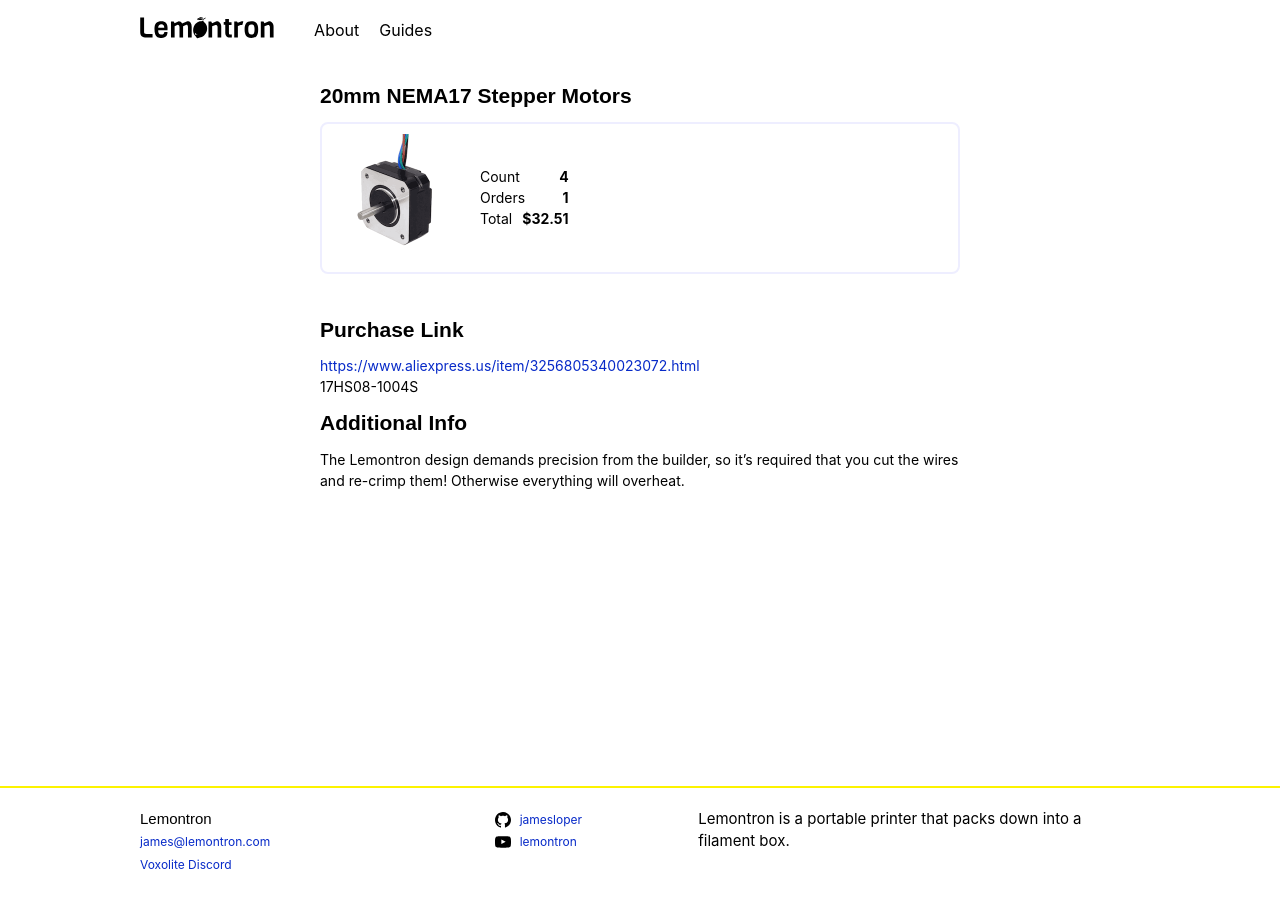
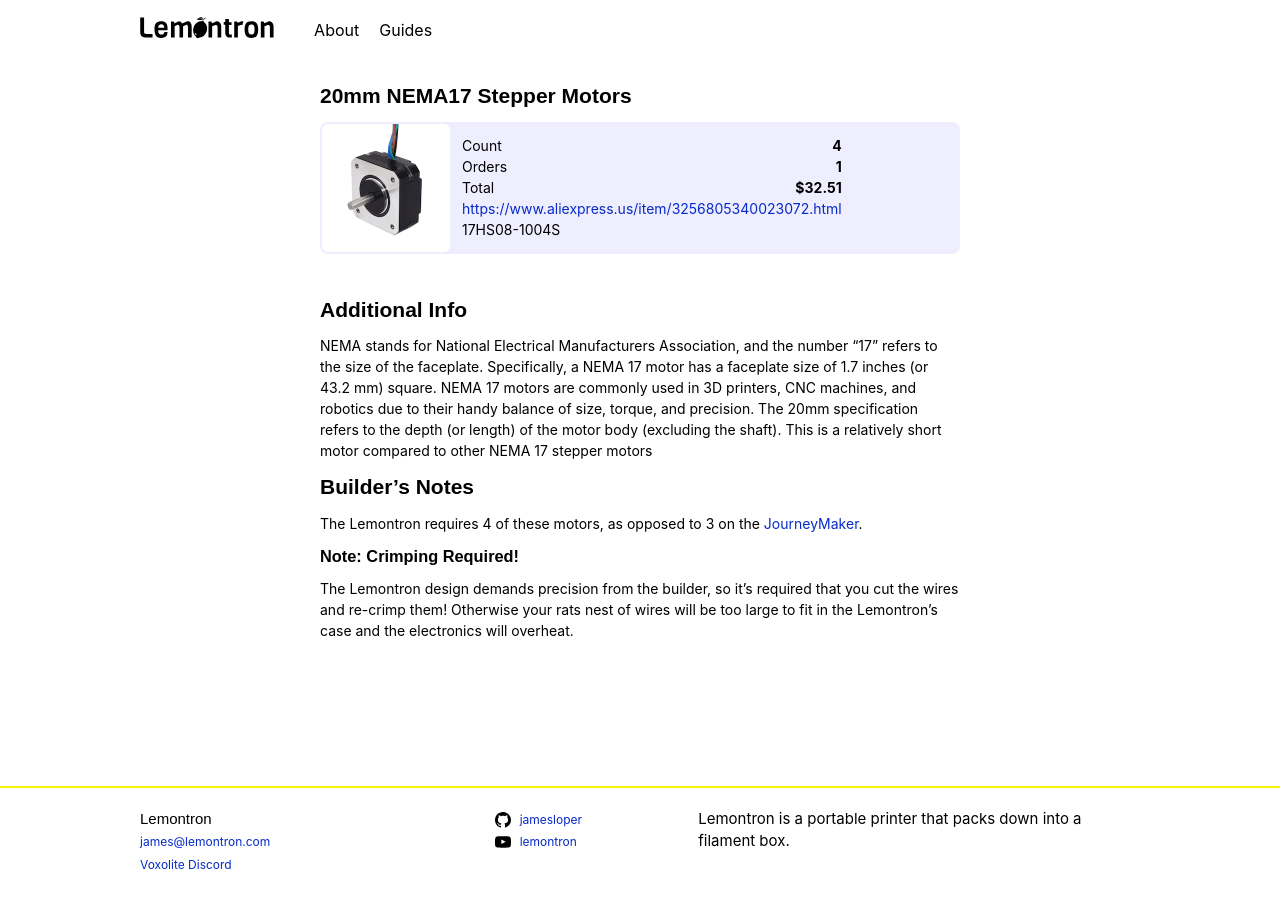
Before and after one commit to jamesloper/lemontron, a Jekyll site: the page built from _bom/stepper.md, in a window 1280 px wide. Built offline with Jekyll 4.4.1, drawn with Linux system fonts in a browser that asks for light colours; some web fonts are replaced.

Commit message:
new site

```diff
--- a/_bom/stepper.md
+++ b/_bom/stepper.md
@@ -8,5 +8,11 @@
 description: 17HS08-1004S
 new: No
 ---
+NEMA stands for National Electrical Manufacturers Association, and the number “17” refers to the size of the faceplate. Specifically, a NEMA 17 motor has a faceplate size of 1.7 inches (or 43.2 mm) square. NEMA 17 motors are commonly used in 3D printers, CNC machines, and robotics due to their handy balance of size, torque, and precision. The 20mm specification refers to the depth (or length) of the motor body (excluding the shaft). This is a relatively short motor compared to other NEMA 17 stepper motors
 
-The Lemontron design demands precision from the builder, so it's required that you cut the wires and re-crimp them! Otherwise everything will overheat.
+## Builder's Notes
+
+The Lemontron requires 4 of these motors, as opposed to 3 on the [JourneyMaker](https://github.com/mcfazio2001/JourneyMaker-Positron).
+
+### Note: Crimping Required!
+The Lemontron design demands precision from the builder, so it's required that you cut the wires and re-crimp them! Otherwise your rats nest of wires will be too large to fit in the Lemontron's case and the electronics will overheat.
--- a/_layouts/bom.html
+++ b/_layouts/bom.html
@@ -1,19 +1,19 @@
 ---
 layout: default
 ---
-<article class="post h-entry" itemscope itemtype="http://schema.org/BlogPosting">
+<article class="post bom" itemscope itemtype="http://schema.org/BlogPosting">
     <h1 itemprop="name headline">{{ page.title | escape }}</h1>
 
     <div class="bom-pill">
         <img
                 src="/assets/bom/{{page.slug}}.png"
-                alt="{{ page.title }}"
-                class="post-image"
+                alt="{{page.title}}"
+                class="bom-image"
                 itemprop="image"
                 height="128"
                 width="128"
         >
-        <div>
+        <div class="bom-stats">
             <dl>
                 <dt>Count</dt>
                 <dd>{{ page.qty }}</dd>
@@ -26,14 +26,13 @@
                 <dt>Total</dt>
                 <dd>${{ page.total }}</dd>
             </dl>
+            <a href="{{page.link}}" target="_blank">{{page.link}}</a>
+            <div>{{page.description}}</div>
         </div>
     </div>
 
     <div class="post-content e-content" itemprop="articleBody">
         <p>
-        <h2>Purchase Link</h2>
-        <a href="{{page.link}}" target="_blank">{{page.link}}</a>
-        <div>{{page.description}}</div>
         </p>
 
         <h2>Additional Info</h2>
--- a/styles.css
+++ b/styles.css
@@ -208,7 +208,9 @@
 .highlight .vi {color:#008080;}
 .highlight .il {color:#099;}
 
-.bom-pill {display:flex; gap:20px; padding:10px; border:2px solid #eef; border-radius:8px; margin-bottom:40px; align-items:center;}
+.bom-pill {display:flex; margin-bottom:40px; align-items:center; background:#eef; border-radius:8px;}
+.bom-image {border:2px solid transparent; border-radius:8px;}
+.bom-stats {padding:10px;}
 
 dl {display:flex; gap:10px; justify-content:space-between;}
 dd {font-weight:bold;}
```
Also changed, not shown: _guides/bom.html (+6 -1 lines), _guides/modified-parts.md (added, +20 -0 lines), _guides/printed-parts.md (added, +28 -0 lines), guides.md (+9 -0 lines).
